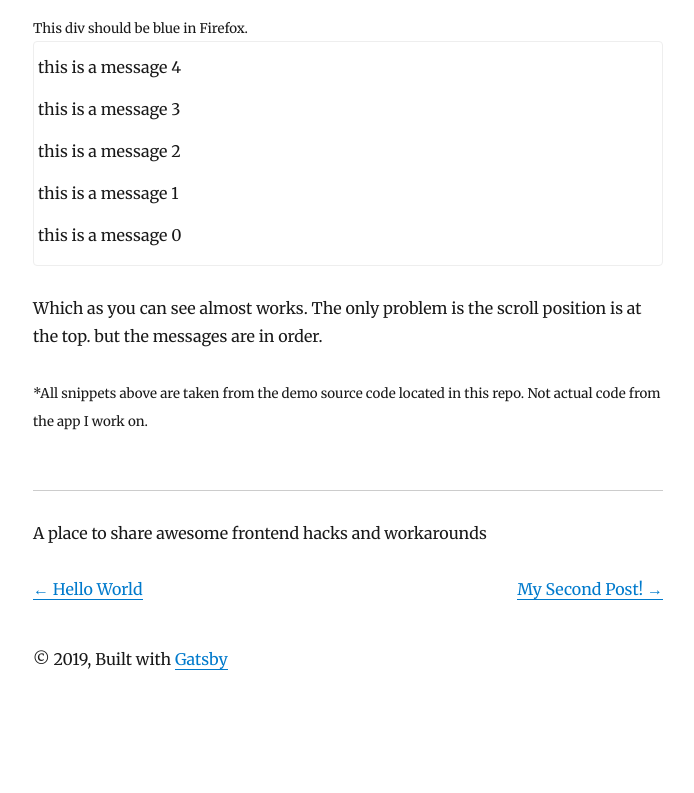
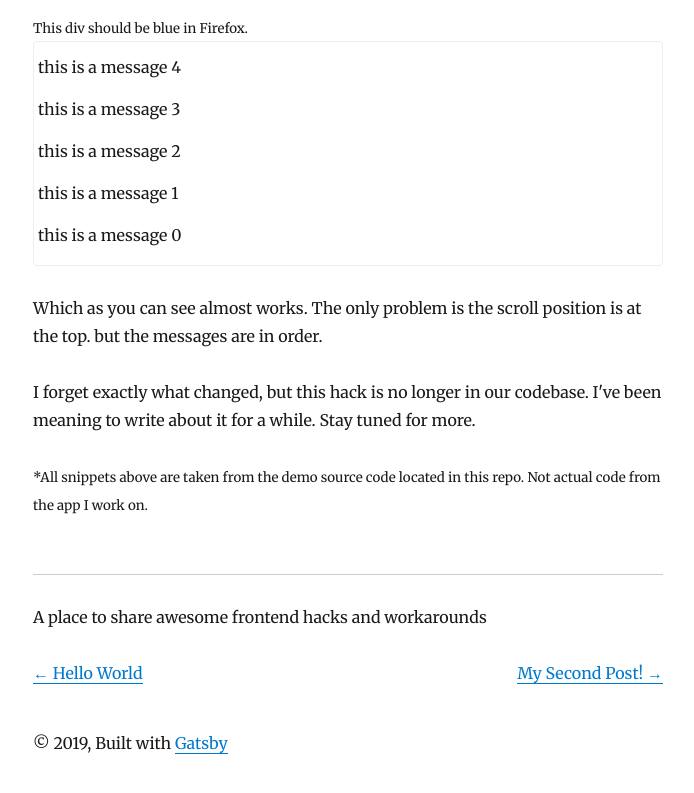
Before and after one commit to m0n01d/css-hacks, a Gatsby site: page /firefox-flex-bugs/ in a window 1280 px wide. Shown: the part 2893-3686 px from the top of the page, without its empty margins (292-986 px from the left). Before the commit the page ends 3608 px from the top, so only its background shows below. Built offline with nearby package versions, Linux system fonts and the light colour scheme; Gatsby itself is replaced by a stand-in of ours; some packages are replaced by stand-ins of ours.

Commit message:
i think thats it

```diff
--- a/src/blog/firefox-flex-bugs/index.mdx
+++ b/src/blog/firefox-flex-bugs/index.mdx
@@ -108,6 +108,10 @@ Which as you can see almost works. The only problem is the scroll
 position is at the top. but the messages are in order.
 
 
+I forget exactly what changed, but this hack is no longer in our codebase.
+I've been meaning to write about it for a while.
+Stay tuned for more.
+
 <small>*All snippets above are taken from the demo source code located in this repo. Not actual code from the app I work on.</small>
 <br />
 <br />
```
